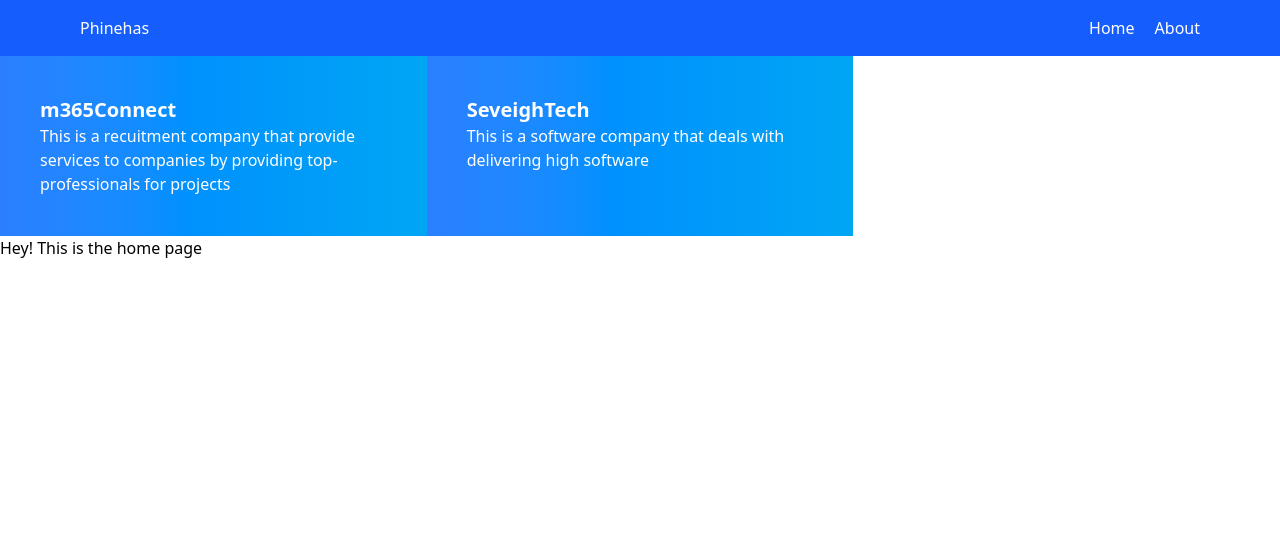
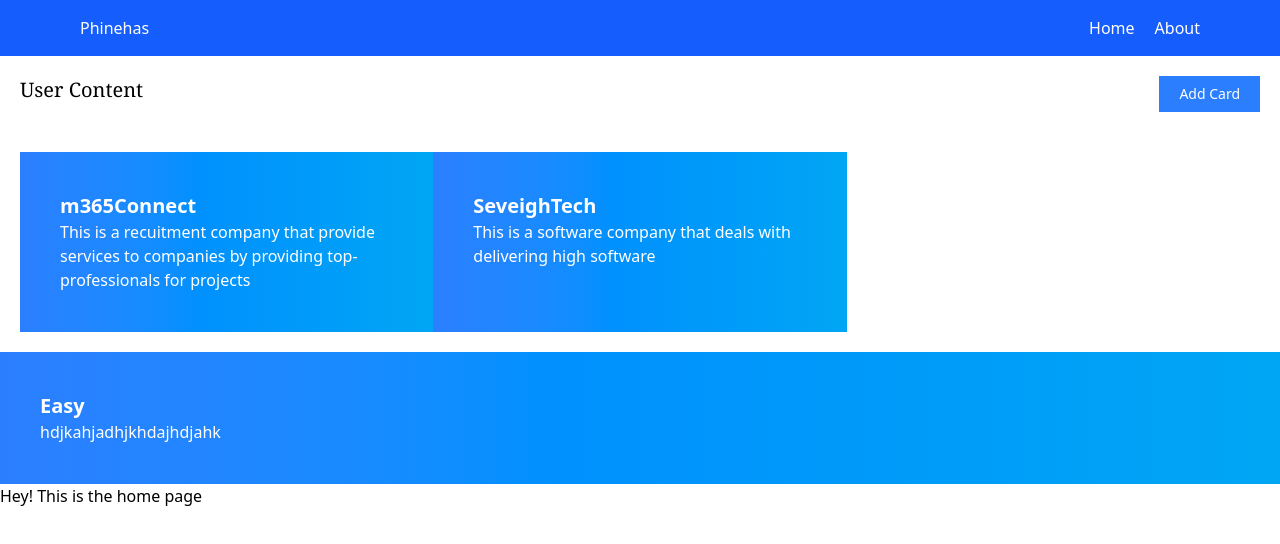
Before and after one commit to poseitutu10/alx-project-0x02-setup, a Next.js app in the folder alx-project-0x02/: page /home in a window 1280 px wide. Shown: the top 544 px of the page. Built offline with nearby package versions, Linux system fonts and the light colour scheme.

Commit message:
created a modal component

```diff
--- /dev/null
+++ b/alx-project-0x02/components/common/PostModal.tsx
@@ -0,0 +1,36 @@
+import { CardProps, PostProps } from "@/interfaces";
+import { useState } from "react";
+
+const PostModal: React.FC<PostProps> = ({onClose, handlePost, isOpen}) => {
+
+  const [form, setForm] = useState<CardProps>({
+    title: "",
+    content: ""
+  })
+
+  const handleChange = (event: React.ChangeEvent<HTMLInputElement | HTMLTextAreaElement>) => {
+    const {name, value} = event.target;
+    setForm(content => ({...content, [name]: value}))
+  }
+
+  const handleSubmit = (event: React.FormEvent) => {
+    event.preventDefault()
+    handlePost(form)
+    console.log("Submitting")
+    onClose()
+  }
+
+
+  return (
+    <div className={`${!isOpen ? "hidden": "fixed"} bg-gray-800 inset-0 flex items-center justify-center`}>
+      <form onSubmit={handleSubmit} aria-label="post-form" className="flex flex-col gap-5 w-1/4 bg-white p-5">
+        <h2>User form</h2>
+        <input type="text" name="title" value={form.title} placeholder="Title" onChange={handleChange} className="border" />
+        <textarea name="content" value={form.content} placeholder="Content" maxLength={100} onChange={handleChange} className="border"/>
+        <button className="bg-blue-500 text-white text-sm p-2 cursor-pointer">Submit</button>
+      </form>
+    </div>
+  )
+}
+
+export default PostModal;
--- a/alx-project-0x02/pages/home.tsx
+++ b/alx-project-0x02/pages/home.tsx
@@ -1,11 +1,43 @@
 import Card from "@/components/common/Card";
+import PostModal from "@/components/common/PostModal";
 import Header from "@/components/layout/Header";
+import { CardProps } from "@/interfaces";
+import React, { useState } from "react";
 
 const Home: React.FC = () => {
+  const [isModalOpen, setIsModalOpen] = useState<boolean>(false);
+  const [postData, setPostData] = useState<CardProps[]>([
+    { title: "Easy", content: "hdjkahjadhjkhdajhdjahk" },
+  ]);
+
+  const handlePost = (data: CardProps) => {
+    setPostData((content) => {
+      return {
+        ...content,
+        data,
+      };
+    });
+  };
+
+  const handleClose = () => {
+    setIsModalOpen((prev) => !prev);
+  };
+
   return (
     <>
       <Header />
-      <div className="grid grid-cols-3">
+      <div className="flex justify-between p-5">
+        <h2 className="text-xl font-serif">User Content</h2>
+        <button
+          className="bg-blue-500 text-white px-5 py-2 text-sm cursor-pointer"
+          onClick={() => {
+            setIsModalOpen((prev) => !prev);
+          }}
+        >
+          Add Card
+        </button>
+      </div>
+      <div className="grid grid-cols-3 p-5">
         <Card
           title="m365Connect"
           content="This is a recuitment company that provide services to companies by providing top-professionals for projects"
@@ -15,6 +47,16 @@ const Home: React.FC = () => {
           content="This is a software company that deals with delivering high software"
         />
       </div>
+      {postData &&
+        postData.map(({ title, content }, key) => {
+          return <Card title={title} content={content} key={key} />;
+        })}
+
+      <PostModal
+        isOpen={isModalOpen}
+        onClose={handleClose}
+        handlePost={handlePost}
+      />
 
       <h1>Hey! This is the home page</h1>
     </>
```
Also changed, not shown: alx-project-0x02/interfaces/index.ts (+7 -0 lines). Lines whose indentation alone changed are shown as unchanged.
